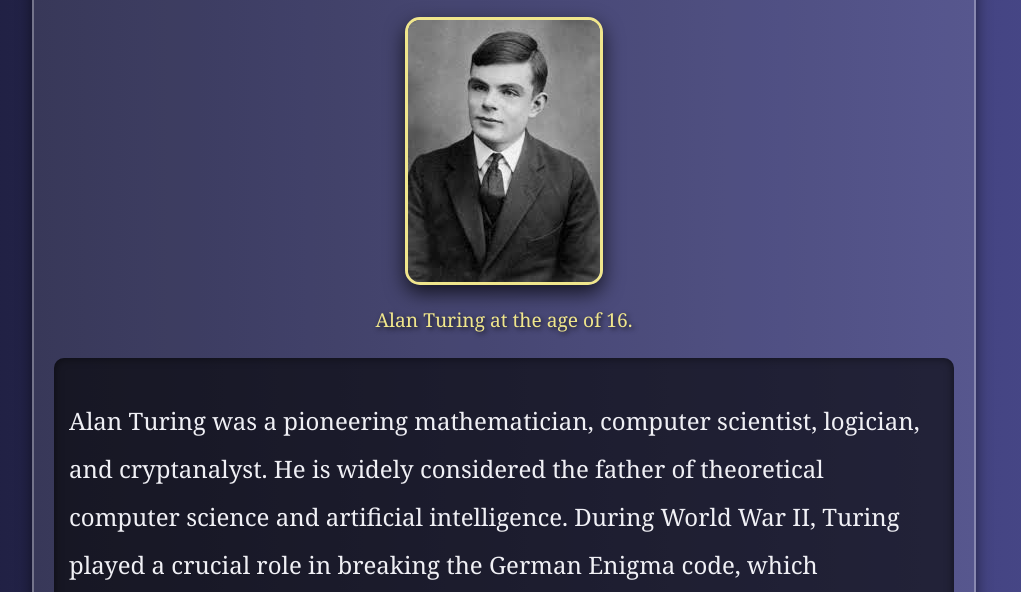
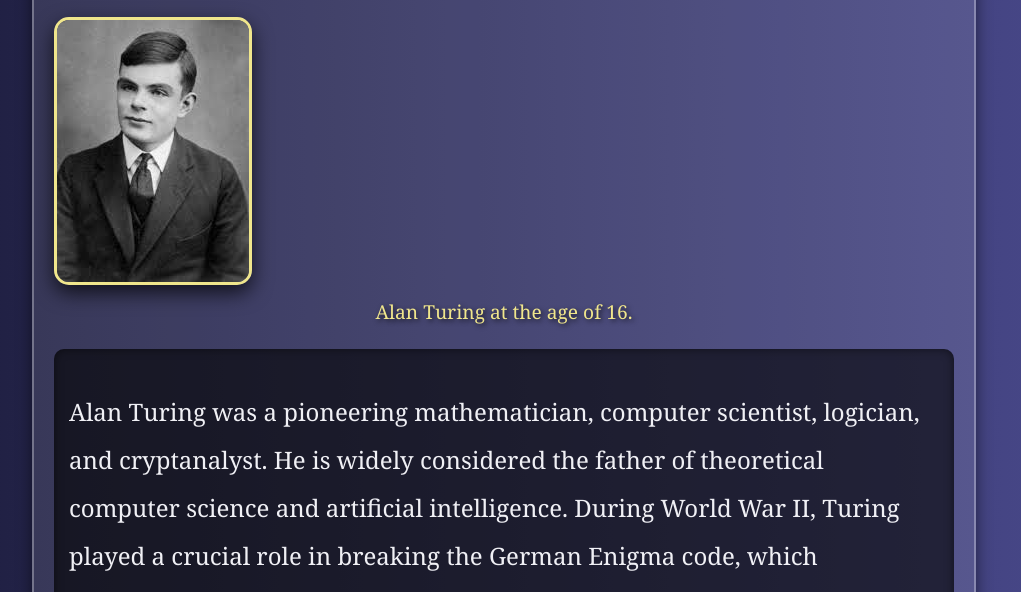
Before and after one commit to AlyAtalla/Tribute-Page, a plain HTML site: page index.html in a window 1280 px wide. Shown: the part 194-786 px from the top of the page, without its empty margins (136-1157 px from the left). Drawn offline with Linux system fonts and the light colour scheme.

Commit message:
Update image display and caption format in tribute page

```diff
--- a/index.html
+++ b/index.html
@@ -11,8 +11,8 @@
         <h1 id="title">Tribute to Alan Turing</h1>
 
         <div id="img-div">
-            <img id="image" src="images/turing.jpeg" alt="Alan Turing as a young man">
-            <p id="img-caption">Alan Turing at the age of 16.</p>
+            <img id="image" src="images/turing.jpeg" alt="Alan Turing as a young man" style="display: block;">
+            <figcaption id="img-caption">Alan Turing at the age of 16.</figcaption>
         </div>
 
         <section id="tribute-info">
```
